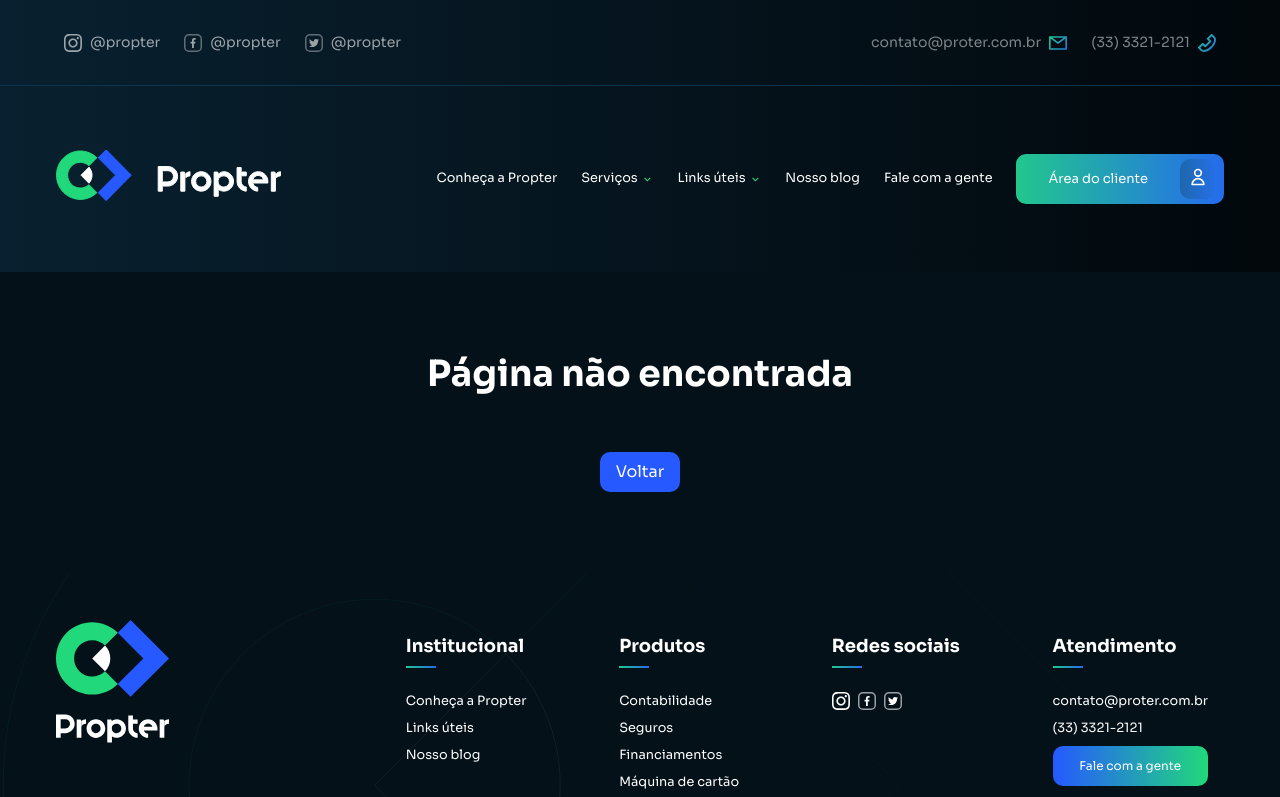
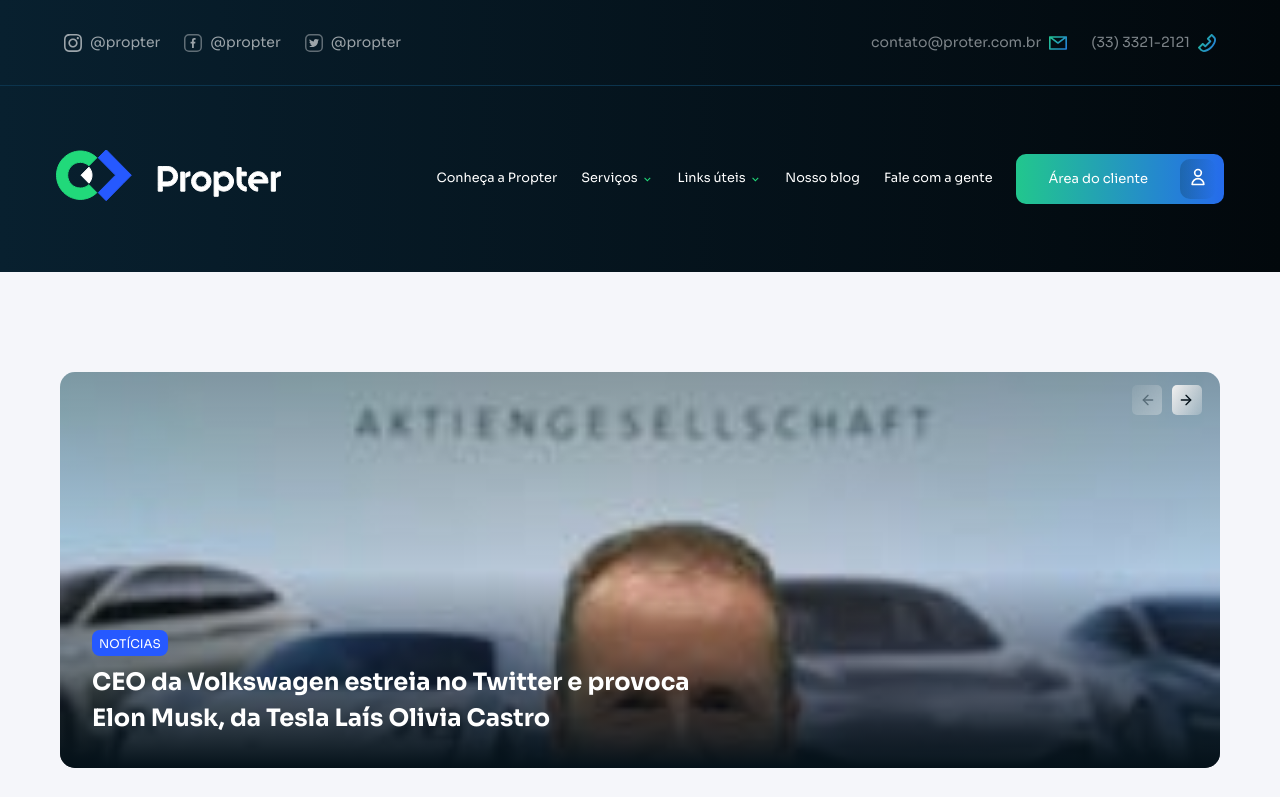
Before and after one commit to kassiogluten/propter, a Next.js app: page /blog in a window 1280 px wide. Before the commit this address had no page. Shown: the top 797 px of the page. Built offline with nearby package versions, Linux system fonts and the light colour scheme.

Commit message:
new section: blog

```diff
--- a/src/components/Blog.jsx
+++ b/src/components/Blog.jsx
@@ -24,8 +24,7 @@ const post = [
     cat: "Notícias",
   },
   {
-    title:
-      "Cinco dicas para ajudar suas finanças pessoais em 2021",
+    title: "Cinco dicas para ajudar suas finanças pessoais em 2021",
     img: "/blog2.jpg",
     cat: "Notícias",
   },
@@ -34,14 +33,13 @@ const post = [
       "Zara vai ampliar aposta no digital e pode fechar até 700 lojas no mundo",
     img: "/blog3.jpg",
     cat: "Dicas",
-    color:"verde",
+    color: "verde",
   },
   {
-    title:
-      "Ambev fecha compra de mil veículos elétricos",
+    title: "Ambev fecha compra de mil veículos elétricos",
     img: "/blog4.jpg",
     cat: "Alerta",
-    color:"red",
+    color: "red",
   },
   {
     title:
@@ -100,7 +98,6 @@ const Post = () => (
       },
     }}
     className="Blog"
-
   >
     {post.map((post) => (
       <SwiperSlide key={post.title}>
@@ -108,28 +105,22 @@ const Post = () => (
           transition="all 200ms ease"
           _hover={{
             cursor: "pointer",
-            filter: "brightness(1.15)",
-            boxShadow: "0 0 20px #00000011",
+            //filter: "brightness(1.15)",
+            transform: "scale(1.008)",
+            boxShadow: "0 0 20px #00000007",
           }}
           borderRadius={20}
-          p={'12px 16px'}
-          m={'10px 5px'}
+          p={"12px 16px"}
+          m={"10px 5px"}
           bg="white"
           minH={350}
-          maxW="300"
-
         >
           <Box borderRadius={10} overflow="hidden">
-            <Image
-              width={260}
-              height={160}
-              alt={post.title}
-              src={post.img}
-            />
+            <Image width={260} height={160} alt={post.title} src={post.img} />
           </Box>
           <Badge
             lineHeight="200%"
-            bg={post.color || 'azul'}
+            bg={post.color || "azul"}
             color="white"
             fontSize="12px"
             fontWeight="400"
--- a/src/components/Footer.jsx
+++ b/src/components/Footer.jsx
@@ -42,7 +42,7 @@ export function Footer() {
         <Box as="a" href="/" flex={1} pb={8}>
           <LogoVerticalSvg />
         </Box>
-        <Wrap flex={2.5} w="full" justify="space-between">
+        <Wrap flex={2.5} w="full" justify={{base:"center", sm:'space-between'}}>
           <VStack p={4} align="start" textAlign="start">
             <Heading fontSize={18}>Institucional</Heading>
             <Box
@@ -80,7 +80,7 @@ export function Footer() {
               Máquina de cartão
             </Text>
           </VStack>
-          <VStack p={4} align="start" textAlign="start">
+          <VStack p={4} align={{base:"center", sm:'start'}} textAlign="start">
             <Heading fontSize={18}>Redes sociais</Heading>
             <Box
               w="30px"
@@ -93,7 +93,7 @@ export function Footer() {
               <TwitterSvg />
             </Box>
           </VStack>
-          <VStack p={4} align="start" textAlign="start">
+          <VStack p={4} w={{base:"100%", sm:'unset'}} align={{base:"center", sm:'start'}} textAlign="start">
             <Heading fontSize={18}>Atendimento</Heading>
             <Box
               w="30px"
--- a/src/components/Header.jsx
+++ b/src/components/Header.jsx
@@ -13,6 +13,7 @@ import {
   VStack,
   DarkMode,
   Link,
+  Stack,
   Modal,
   ModalOverlay,
   ModalContent,
@@ -22,6 +23,7 @@ import {
   ModalCloseButton,
   Button,
   Wrap,
+  DrawerFooter,
 } from "@chakra-ui/react";
 
 import { FaThList } from "react-icons/fa";
@@ -100,9 +102,9 @@ export function Header() {
               <DrawerBody onClick={onClose}>
                 <VStack spacing={10}>
                 <Menu setModal={setModal} />
-                  <Flex display={{ base: "flex", md: "none" }}>
+                  <Stack pt={8} spacing={8} maxW={200} flexDir="column">
                     <MenuTop />
-                  </Flex>
+                  </Stack>
                 </VStack>
               </DrawerBody>
             </DrawerContent>
--- /dev/null
+++ b/src/components/blog/BlogSlider.jsx
@@ -0,0 +1,97 @@
+import React from "react";
+import {
+  Box,
+  Flex,
+  Grid,
+  GridItem,
+  Heading,
+  Text,
+  Image,
+  Badge,
+  VStack,
+} from "@chakra-ui/react";
+
+import { posts } from "../posts";
+
+import SwiperCore, { Navigation } from "swiper/core";
+import { Swiper, SwiperSlide } from "swiper/react";
+SwiperCore.use([Navigation]);
+
+export function BlogSlider() {
+  return (
+    <Box align="center" w="100%" id="blog-slider" >
+      <Flex  pos="relative"
+        p="5rem 1rem"
+        align="center"
+        maxW={1200}
+        justify="space-between"
+        flexDir={{ base: "column", sm: "row" }}
+      >
+        <Posts posts={posts} />
+      </Flex>
+    </Box>
+  );
+}
+
+const Posts = ({ posts }) => (
+  <Swiper
+    navigation={true}
+spaceBetween={8}
+    className="Blog"
+  >
+    {posts.map((post) => (
+      <SwiperSlide  key={post.title}>
+        <Flex
+          p={1}
+          w="100%"
+          h={{ base: "75vw", md: "420px" }}
+          flexDir="column"
+          transition="transform 200ms ease"
+          _hover={{transform:'scale(1.008)'}}
+        >
+          <Flex
+            sx={{
+              background: `url('${post.img}') no-repeat center / cover`,
+            }}
+            mt={4}
+            borderRadius={15}
+            h={470}
+            justify="flex-end"
+            flexDir="column"
+            overflow="hidden"
+          >
+            <VStack
+              p={8}
+              h="full"
+              w="full"
+              justify="flex-end"
+              align="start"
+              bgGradient="linear(to-t, #041119, rgba(4, 17, 25, 0) , rgba(4, 17, 25, 0.3) )"
+            >
+              <Badge
+                lineHeight="200%"
+                bg={post.color || "azul"}
+                color="white"
+                fontSize="12px"
+                fontWeight="400"
+                borderRadius={8}
+                p="2px 7px 0"
+                alignSelf="start"
+              >
+                {post.cat}
+              </Badge>
+              <Text maxW={600}
+                fontWeight={600}
+                fontSize={{ base: 14, md: 24 }}
+                color="white"
+                textAlign="start"
+              >
+                {post.title}
+              </Text>
+            </VStack>
+          </Flex>
+        </Flex>
+      </SwiperSlide>
+    ))}
+  </Swiper>
+);
--- /dev/null
+++ b/src/components/posts.js
@@ -0,0 +1,38 @@
+export const posts = [
+  {
+    title:
+      "CEO da Volkswagen estreia no Twitter e provoca Elon Musk, da Tesla Laís Olivia Castro",
+    img: "/blog1.jpg",
+    cat: "Notícias",
+  },
+  {
+    title: "Cinco dicas para ajudar suas finanças pessoais em 2021",
+    img: "/blog2.jpg",
+    cat: "Notícias",
+  },
+  {
+    title:
+      "Zara vai ampliar aposta no digital e pode fechar até 700 lojas no mundo",
+    img: "/blog3.jpg",
+    cat: "Dicas",
+    color: "verde",
+  },
+  {
+    title: "Ambev fecha compra de mil veículos elétricos",
+    img: "/blog4.jpg",
+    cat: "Alerta",
+    color: "red",
+  },
+  {
+    title:
+      "CEO5 da Volkswagen estreia no Twitter e provoca Elon Musk, da Tesla Laís Olivia Castro",
+    img: "https://picsum.photos/260/160",
+    cat: "Notícias",
+  },
+  {
+    title:
+      "CEO6 da Volkswagen estreia no Twitter e provoca Elon Musk, da Tesla Laís Olivia Castro",
+    img: "https://picsum.photos/261/160",
+    cat: "Notícias",
+  },
+];
--- /dev/null
+++ b/src/pages/blog.js
@@ -0,0 +1,19 @@
+import Head from "next/head";
+import { BlogSlider } from "../components/blog/BlogSlider";
+import { Footer } from "../components/Footer";
+import { Header } from "../components/Header";
+import { Blog as BlogHome } from "../components/Blog";
+
+export default function Blog() {
+  return (
+    <div>
+      <Head>
+        <title>Blog | Propter</title>
+      </Head>
+      <Header />
+      <BlogSlider />
+      <BlogHome />
+      <Footer />
+    </div>
+  );
+}
--- a/src/styles/swiper.css
+++ b/src/styles/swiper.css
@@ -27,7 +27,7 @@
 
 .swiper-button-prev,
 .swiper-button-next {
-  bottom: 110px;
+  bottom: 40px;
   top: inherit;
   left:70px;
 }
@@ -38,6 +38,28 @@
   width: 30px;
   height: 30px;
 }
+.swiper-button-prev {
+  left: 30px;
+}
+
+#blog-slider .swiper-button-prev,
+#blog-slider .swiper-button-next {
+  top: 8rem;
+  left:inherit;
+  right: 2.5rem;
+  z-index: 99;
+}
+#blog-slider .swiper-button-prev::after,
+#blog-slider .swiper-button-next::after {
+  content: "";
+  position: absolute;
+  width: 30px;
+  height: 30px;
+}
+#blog-slider .swiper-button-prev {
+  right: 5rem;
+}
+
 .swiper-button-next::after {
   background: url("/arrow-right.svg");
 }
@@ -46,9 +68,6 @@
   transform: rotate(180deg);
 }
 
-.swiper-button-prev {
-  left: 30px;
-}
 
 
 .swiper-container-horizontal > .swiper-pagination-bullets,
```
Also changed, not shown: src/components/Testimonials.jsx (+19 -16 lines), src/components/links/List.jsx (+64 -10 lines), public/blog1.jpg.
